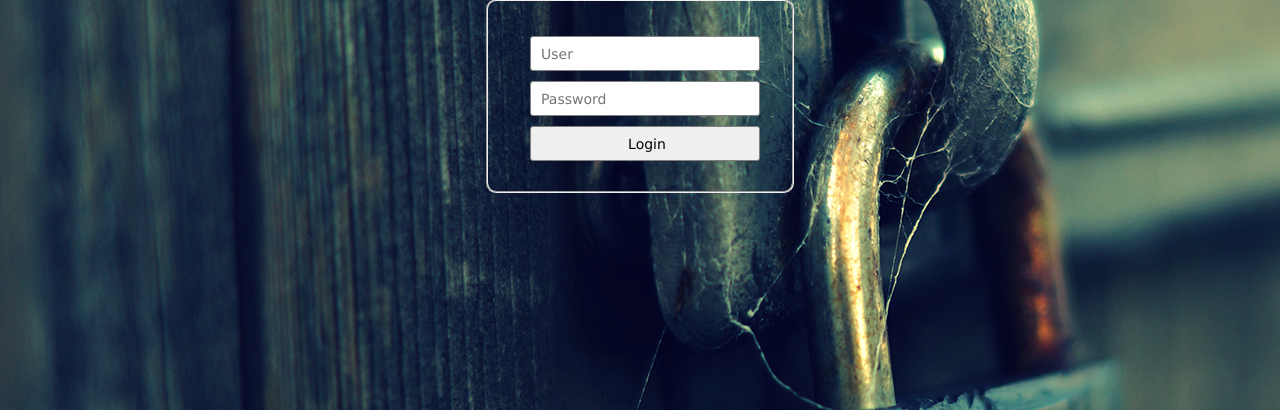
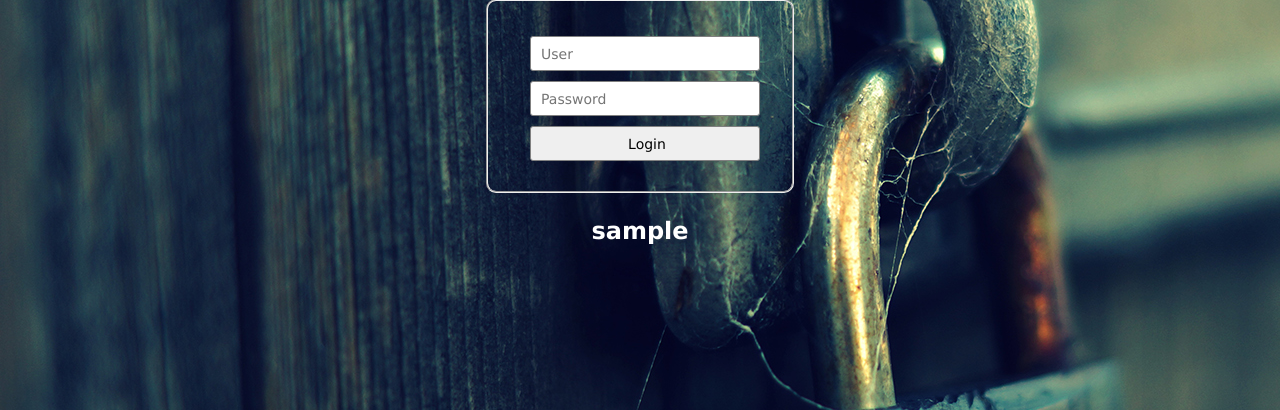
Before and after one commit to ivanleoncz/PyCaptive, a Flask app: template templates/login.html in a window 1280 px wide. Shown: the part 244-654 px from the top of the page. Run offline with Flask 2, Linux system fonts and the light colour scheme; the template is opened without the code that fills it: most values are stand-ins (such as "Sample title", 1, 10 or a date in 2020).

Commit message:
adding Jinja2 variable for login status message
- if login failed..
- > login.html is rendered once again
- > variable will be populated with a message

```diff
--- a/templates/login.html
+++ b/templates/login.html
@@ -10,6 +10,7 @@
       *    { font-family: "Lucida Sans Unicode", "Lucida Grande", sans-serif; }
 	  body { background-image: url("/static/login_background.jpg");}
 	  h1   { text-align: center; margin-top: 180px; color: #ffffff; font-size: 34px; }
+	  h3   { text-align: center; color: #ffffff; font-size: 24}
 	  fieldset {
 		  height: 175px;
 		  width: 280px;
@@ -45,6 +46,8 @@
 		</div>
 	  </fieldset>
 	</form>
+	<h3> {{ login_failed }} </h3>
+
 
   </body>
 
```
